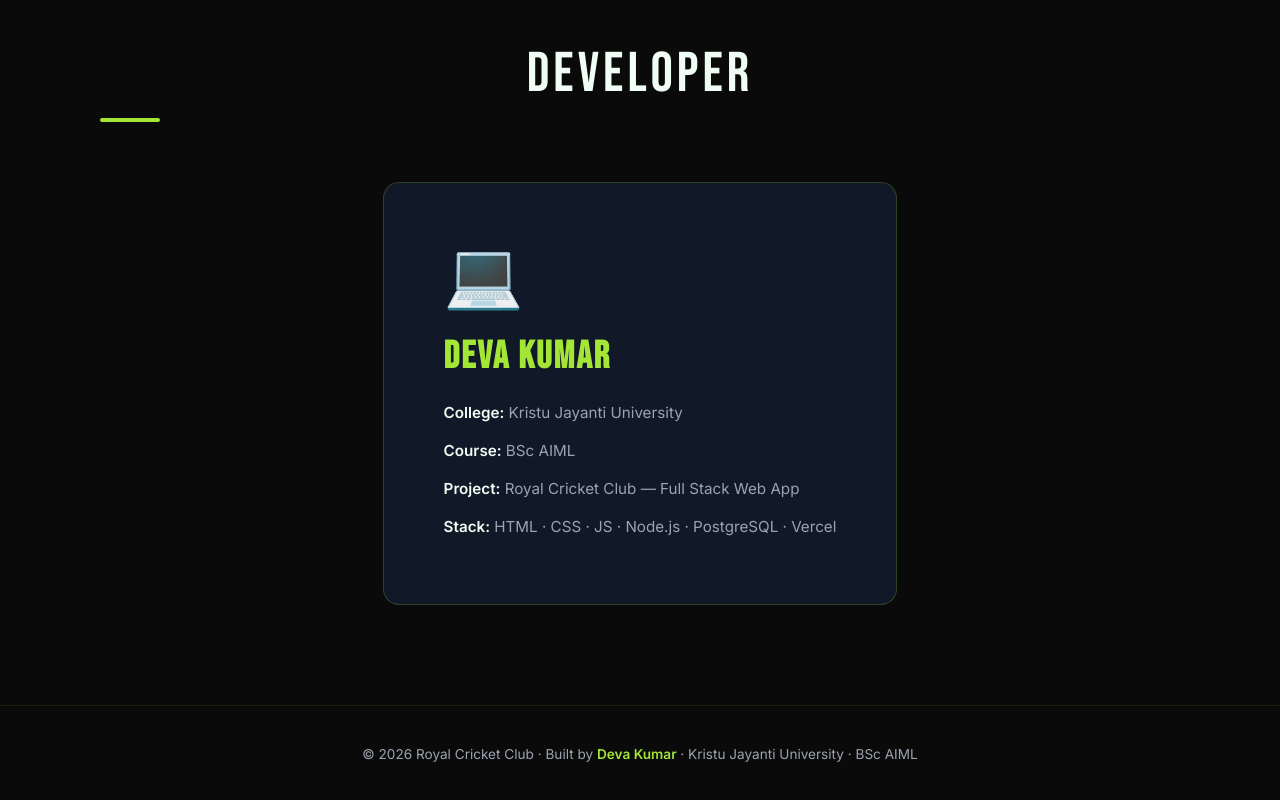
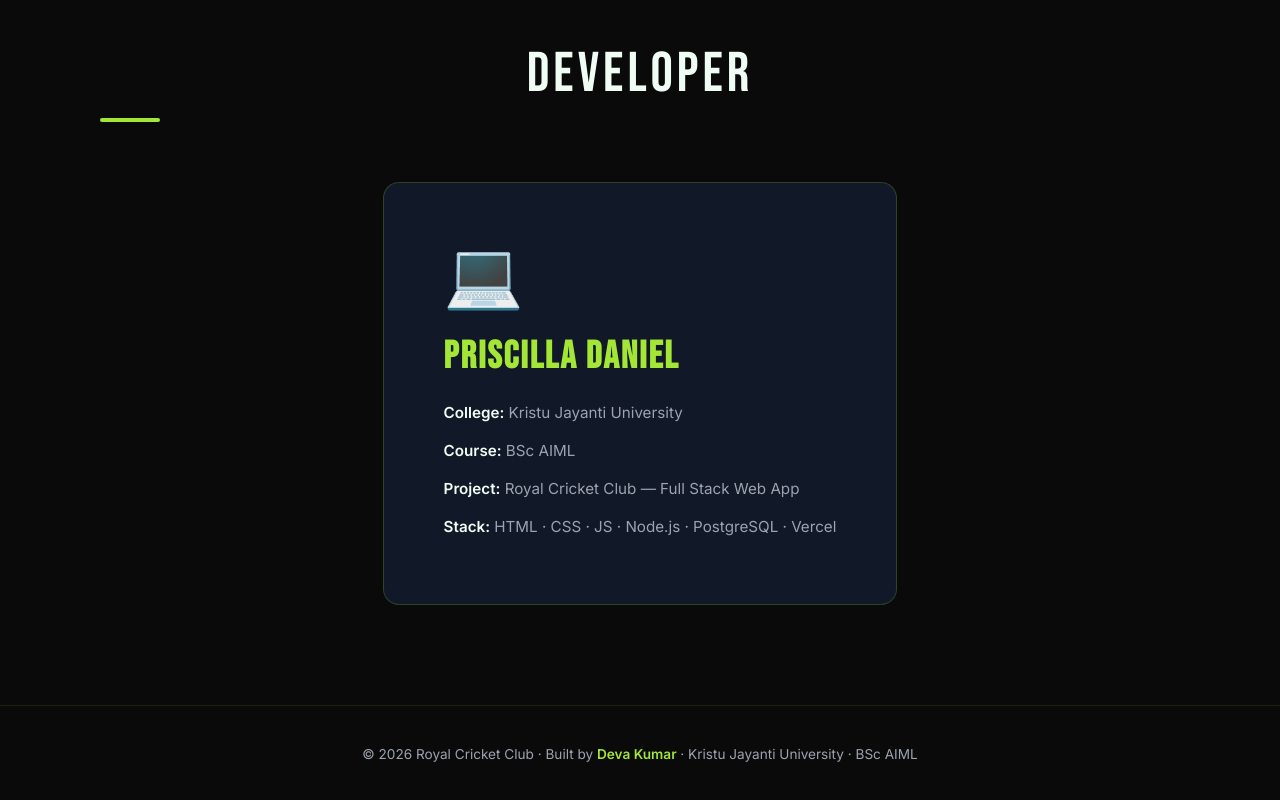
Before and after one commit to deva-0618/cricket-club, a plain HTML site: page frontend/index.html in a window 1280 px wide. Shown: the part 2357-3157 px from the top of the page. Drawn offline with Linux system fonts and the light colour scheme; no server answers.

Commit message:
Update index.html

```diff
--- a/frontend/index.html
+++ b/frontend/index.html
@@ -89,7 +89,7 @@
     <div class="section-title">Developer</div>
     <div class="dev-card hover-card">
       <div class="dev-avatar">💻</div>
-      <h2>Deva Kumar</h2>
+      <h2>Priscilla daniel</h2>
       <p><strong>College:</strong> Kristu Jayanti University</p>
       <p><strong>Course:</strong> BSc AIML</p>
       <p><strong>Project:</strong> Royal Cricket Club — Full Stack Web App</p>
```
